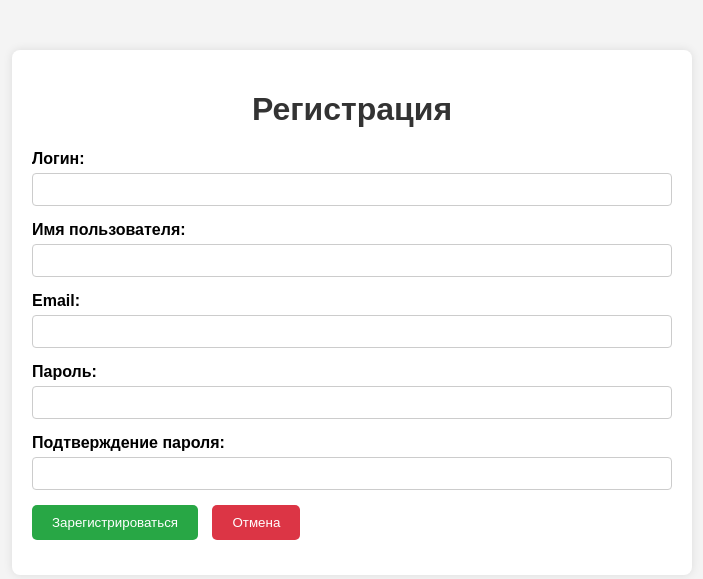
After one commit to betemich/echoserver, a Django app: page /register/ in a window 1280 px wide. The commit adds this page. Shown: the top 579 px of the page, without its empty margins (288-991 px from the left). Run offline with Django 5.2, Linux system fonts and the light colour scheme.

Commit message:
user form added, register and login button added

```diff
--- a/echoserver/echo/forms.py
+++ b/echoserver/echo/forms.py
@@ -1,7 +1,13 @@
 from django import forms
 from .models import Book
+from .models import User
 
 class BookForm(forms.ModelForm):
     class Meta:
         model = Book
         fields = ['title', 'author', 'cost']
+
+class UserForm(forms.ModelForm):
+    class Meta:
+        model = User
+        fields = ['login', 'passw', 'mail', 'user_name', 'user_role']
--- a/echoserver/echo/models.py
+++ b/echoserver/echo/models.py
@@ -18,3 +18,17 @@ class Book(models.Model):
 
     def __str__(self):
         return self.title
+
+class User(models.Model):
+    login = models.CharField(max_length=100)
+    passw = models.CharField(max_length=100)
+    mail = models.CharField(max_length=100)
+    user_name = models.CharField(max_length=100)
+    user_role = models.CharField(max_length=100)
+
+    class Meta:
+        managed = False
+        db_table = 'users'
+
+    def __str__(self):
+        return self.login
--- /dev/null
+++ b/echoserver/echo/templates/books/registration.html
@@ -0,0 +1,124 @@
+<!DOCTYPE html>
+<html lang="ru">
+<head>
+    <meta charset="UTF-8">
+    <meta name="viewport" content="width=device-width, initial-scale=1.0">
+    <title>Регистрация - Электронная библиотека</title>
+    <style>
+        body {
+            font-family: Arial, sans-serif;
+            background-color: #f4f4f4;
+            margin: 0;
+            padding: 0;
+        }
+
+        .container {
+            width: 50%;
+            margin: 50px auto;
+            padding: 20px;
+            background-color: #fff;
+            box-shadow: 0 0 10px rgba(0, 0, 0, 0.1);
+            border-radius: 8px;
+        }
+
+        h1 {
+            text-align: center;
+            color: #333;
+        }
+
+        .form-group {
+            margin-bottom: 15px;
+        }
+
+        .form-group label {
+            display: block;
+            margin-bottom: 5px;
+            font-weight: bold;
+        }
+
+        .form-group input {
+            width: 100%;
+            padding: 8px;
+            box-sizing: border-box;
+            border: 1px solid #ccc;
+            border-radius: 4px;
+        }
+
+        .form-group input:focus {
+            border-color: #28a745;
+            outline: none;
+        }
+
+        .btn {
+            display: inline-block;
+            padding: 10px 20px;
+            background-color: #28a745;
+            color: #fff;
+            text-decoration: none;
+            border-radius: 5px;
+            border: none;
+            cursor: pointer;
+        }
+
+        .btn:hover {
+            background-color: #218838;
+        }
+
+        .btn-cancel {
+            background-color: #dc3545;
+            margin-left: 10px;
+        }
+
+        .btn-cancel:hover {
+            background-color: #c82333;
+        }
+
+        .error-message {
+            color: #dc3545;
+            font-size: 14px;
+            margin-top: 5px;
+            display: none;
+        }
+
+        .error-message.show {
+            display: block;
+        }
+    </style>
+</head>
+<body>
+    <div class="container">
+        <h1>Регистрация</h1>
+        <form method="POST">
+            {% csrf_token %}
+            <div class="form-group">
+                <label for="login">Логин:</label>
+                <input type="text" id="login" name="login" required>
+            </div>
+            <div class="form-group">
+                <label for="username">Имя пользователя:</label>
+                <input type="text" id="username" name="username" required>
+            </div>
+            <div class="form-group">
+                <label for="email">Email:</label>
+                <input type="email" id="email" name="email" required>
+            </div>
+            <div class="form-group">
+                <label for="password">Пароль:</label>
+                <input type="password" id="password" name="password" required>
+            </div>
+            <div class="form-group">
+                <label for="confirm-password">Подтверждение пароля:</label>
+                <input type="password" id="confirm-password" name="confirm_password" required>
+            </div>
+            <div class="form-group">
+                <button type="submit" class="btn">Зарегистрироваться</button>
+                <button type="button" onclick="window.location.href=this.getAttribute('data-url')"
+                    data-url="{% url 'book_list' %}" class="btn btn-cancel">Отмена</button>
+            </div>
+        </form>
+        <div class="error-message {% if error %}show{% endif %}" id="error-message">
+            {{ error }}
+        </div>
+    </div>
+</body>
+</html>
--- a/echoserver/echo/urls.py
+++ b/echoserver/echo/urls.py
@@ -6,5 +6,7 @@ urlpatterns = [
     path('', views.book_list, name='book_list'),
     path('create/', views.book_create, name='book_create'),
     path('update/<int:pk>/', views.book_update, name='book_update'),
-    path('delete/<int:pk>/', views.book_delete, name='book_delete')
+    path('delete/<int:pk>/', views.book_delete, name='book_delete'),
+    path('register/', views.registration, name='registration'),
+    path('login/', views.login, name='login')
 ]
--- a/echoserver/echo/views.py
+++ b/echoserver/echo/views.py
@@ -3,6 +3,7 @@ from django.http import HttpResponse
 from django.core.paginator import Paginator
 from .models import Book
 from .forms import BookForm
+from .forms import UserForm
 
 def book_list(request):
     books = Book.objects.all().order_by('title')
@@ -38,3 +39,20 @@ def book_delete(request, pk):
         book.delete()
         return redirect('book_list')
     return render(request, 'books/book_delete.html', {'book': book})
+
+def registration(request):
+    if request.method == 'POST':
+        form = UserForm(request.POST)
+        if form.is_valid():
+            form.save()
+            return redirect('book_list')
+        else:
+            print("Form is not valid")
+            return redirect('book_list')
+    else:
+        form = UserForm()
+    return render(request, 'books/registration.html', {'form': form})
+
+def login(request):
+    if request.method == 'POST':
+        form = UserForm(request.POST)
```
Also changed, not shown: echoserver/echo/templates/books/book_list.html (+59 -2 lines), echoserver/echo/migrations/0002_user.py (added), echoserver/echo/templates/books/authorization.html (added), echoserver/echo/templates/books/login.html (added).
